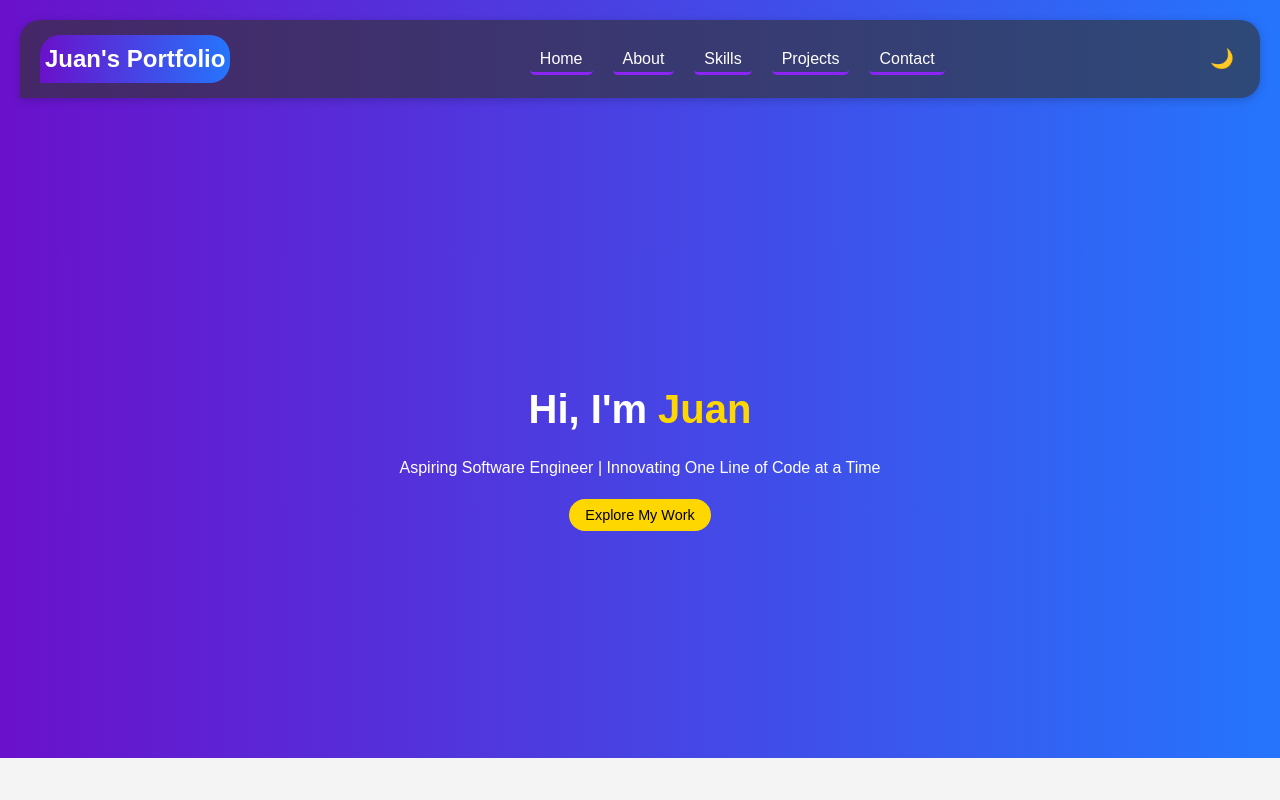
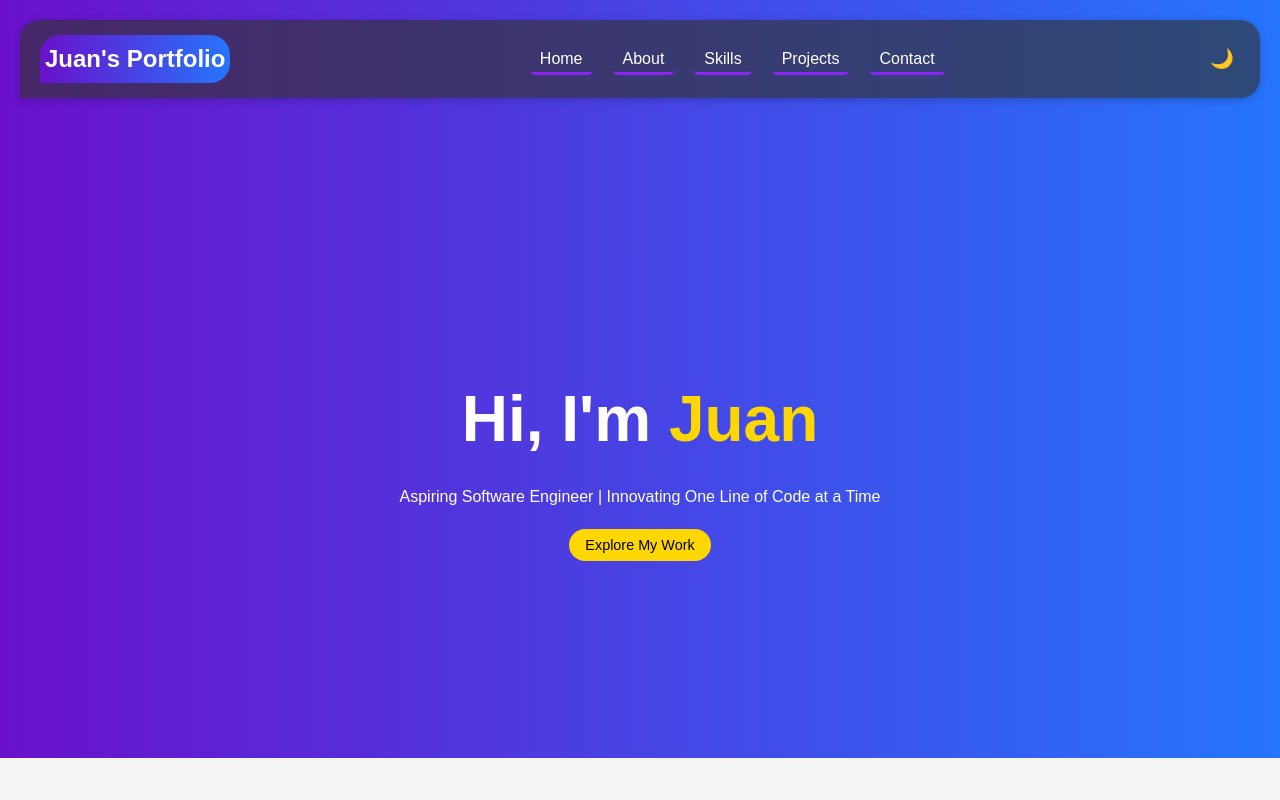
Before and after one commit to Juan551-glitch/Portfolio, a plain HTML site: page index.html in a window 1280 px wide. Shown: the top 800 px of the page. Drawn offline with Linux system fonts and the light colour scheme.

Commit message:
h1 change in header section

```diff
--- a/styles.css
+++ b/styles.css
@@ -135,7 +135,7 @@ header ul {
 }
 
 .home-content h1 {
-    font-size: 2.5rem; /* Smaller font size */
+    font-size: 4rem; /* Smaller font size */
     margin-bottom: 15px; /* Reduce spacing below the heading */
 }
 
```
